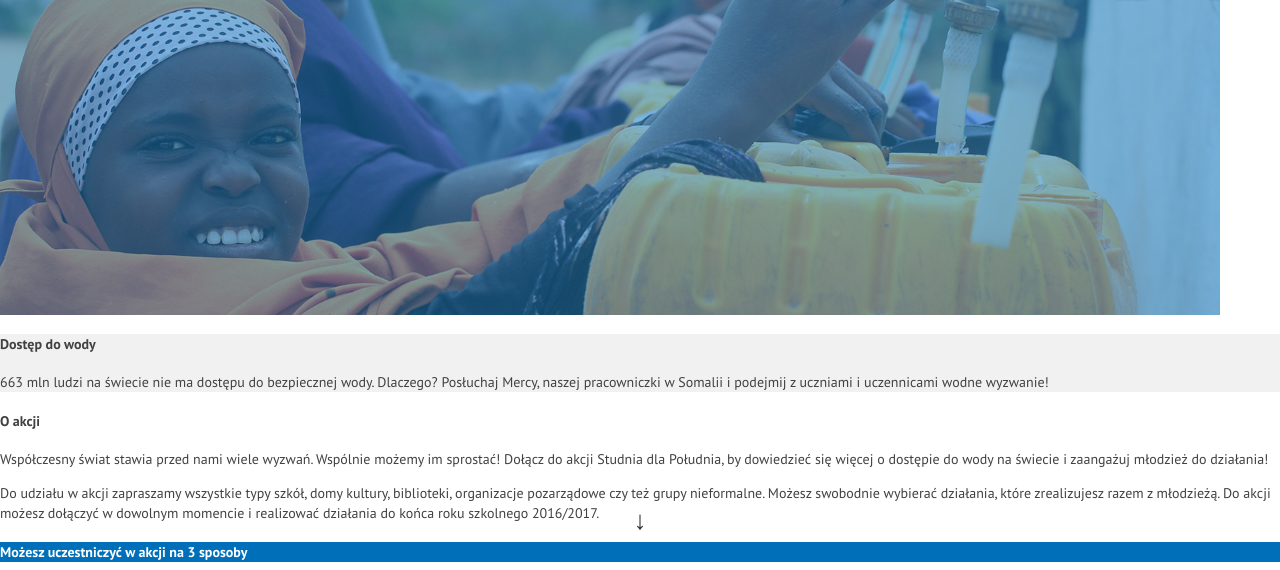
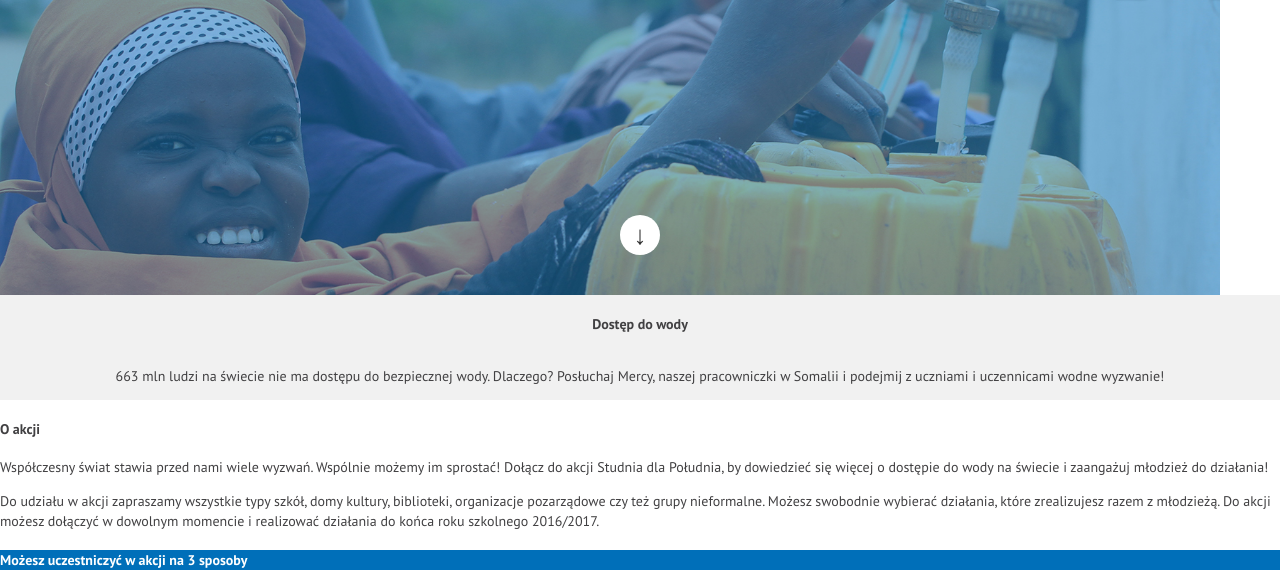
Before and after one commit to ka1130/PAH, a website: page src/index.html in a window 1280 px wide. Shown: the part 240-810 px from the top of the page. Drawn offline with Linux system fonts and the light colour scheme.

Commit message:
Fixed to top.

```diff
--- a/src/index.html
+++ b/src/index.html
@@ -25,16 +25,16 @@
                         <span class="closebtn">&times;</span>
                         <ul>
                             <li>
-                                <a href="#">O akcji</a>
+                                <a href="#about">O akcji</a>
                             </li>
                             <li>
-                                <a href="#">Jak działamy</a>
+                                <a href="#how-to">Jak działamy</a>
                             </li>
                             <li>
-                                <a href="#">Dołącz do akcji</a>
+                                <a href="#join">Dołącz do akcji</a>
                             </li>
                             <li>
-                                <a href="#">Kontakt</a>
+                                <a href="#contact">Kontakt</a>
                             </li>
                         </ul>
                     </nav>
@@ -46,15 +46,24 @@
                 </div>
             </div>
             <div class="row">
-                <div class="col-xs-12">
-                    <div class="circle"><span>&darr;</span></div>
-                </div>
+                <div class="circle"><span>&darr;</span></div>
             </div>
         </div>
     </header>
     <section id="access" class="section-light">
-        <h4>Dostęp do wody</h4>
-        <p>663 mln ludzi na świecie nie ma dostępu do bezpiecznej wody. Dlaczego? Posłuchaj Mercy, naszej pracowniczki w Somalii i podejmij z uczniami i uczennicami wodne wyzwanie!</p>
+        <div class="container">
+            <div class="col-xs-12">
+                <h4>Dostęp do wody</h4>
+            </div>
+        </div>
+        <div class="container">
+            <div class="col-xs-12">
+                <p>
+                    663 mln ludzi na świecie nie ma dostępu do bezpiecznej wody. Dlaczego? Posłuchaj Mercy, naszej pracowniczki w Somalii i podejmij z uczniami i uczennicami wodne wyzwanie!
+                </p>
+            </div>
+        </div>
+
     </section>
     <section id="about" class="section-white">
         <h4>O akcji</h4>
--- a/src/sass/partials/_access.scss
+++ b/src/sass/partials/_access.scss
@@ -0,0 +1,4 @@
+#access {
+    margin-top: -20px;
+    text-align: center;
+}
--- a/src/sass/partials/_header.scss
+++ b/src/sass/partials/_header.scss
@@ -11,6 +11,7 @@ header {
     }
     .container {
         height: 100%;
+        position: relative;
     }
 }
 
@@ -109,8 +110,8 @@ header {
     border-radius: 50%;
     width: 40px;
     height: 40px;
-    position: fixed;
-    bottom: 20px;
+    position: absolute;
+    bottom: 60px;
     left: 50%;
     transform: translate(-50%, 0);
     span {
```
Also changed, not shown: src/css/main.css.
